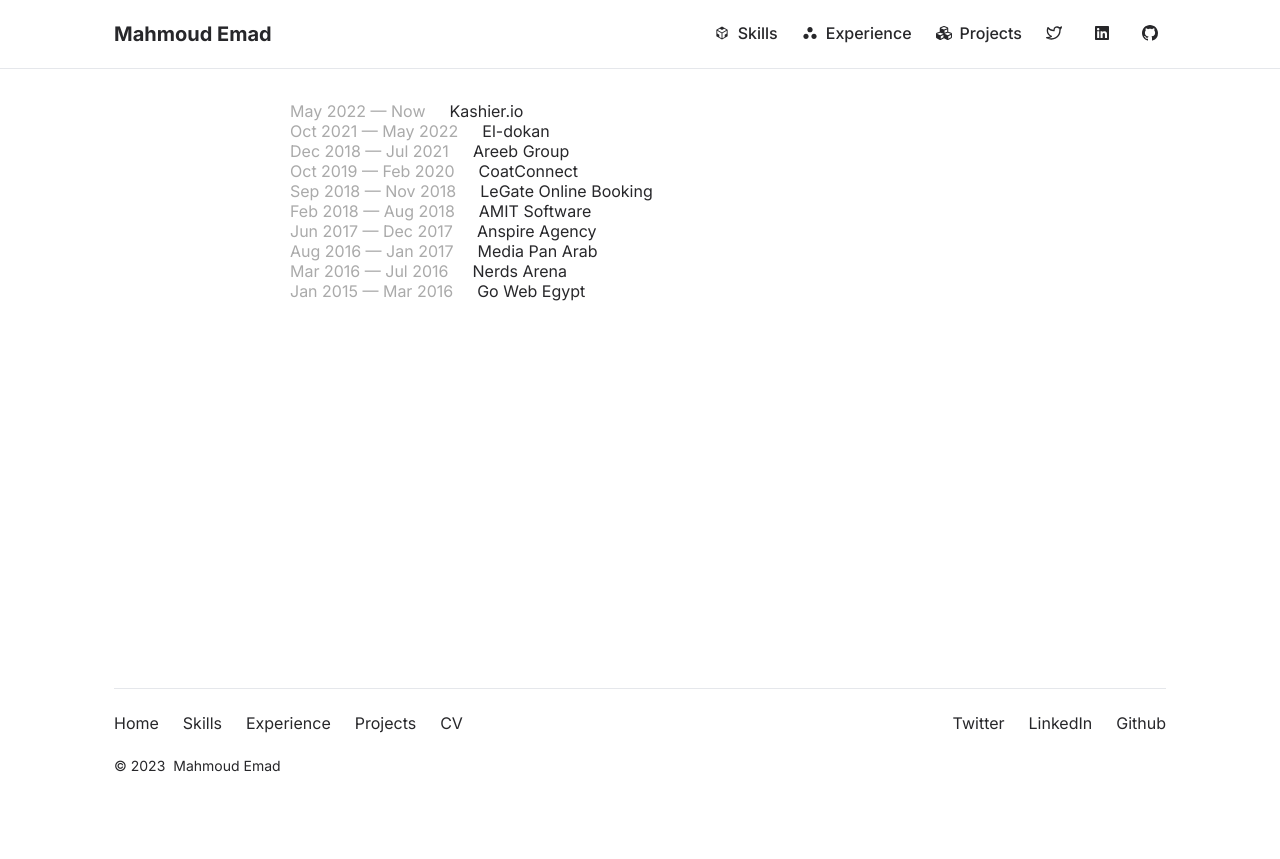
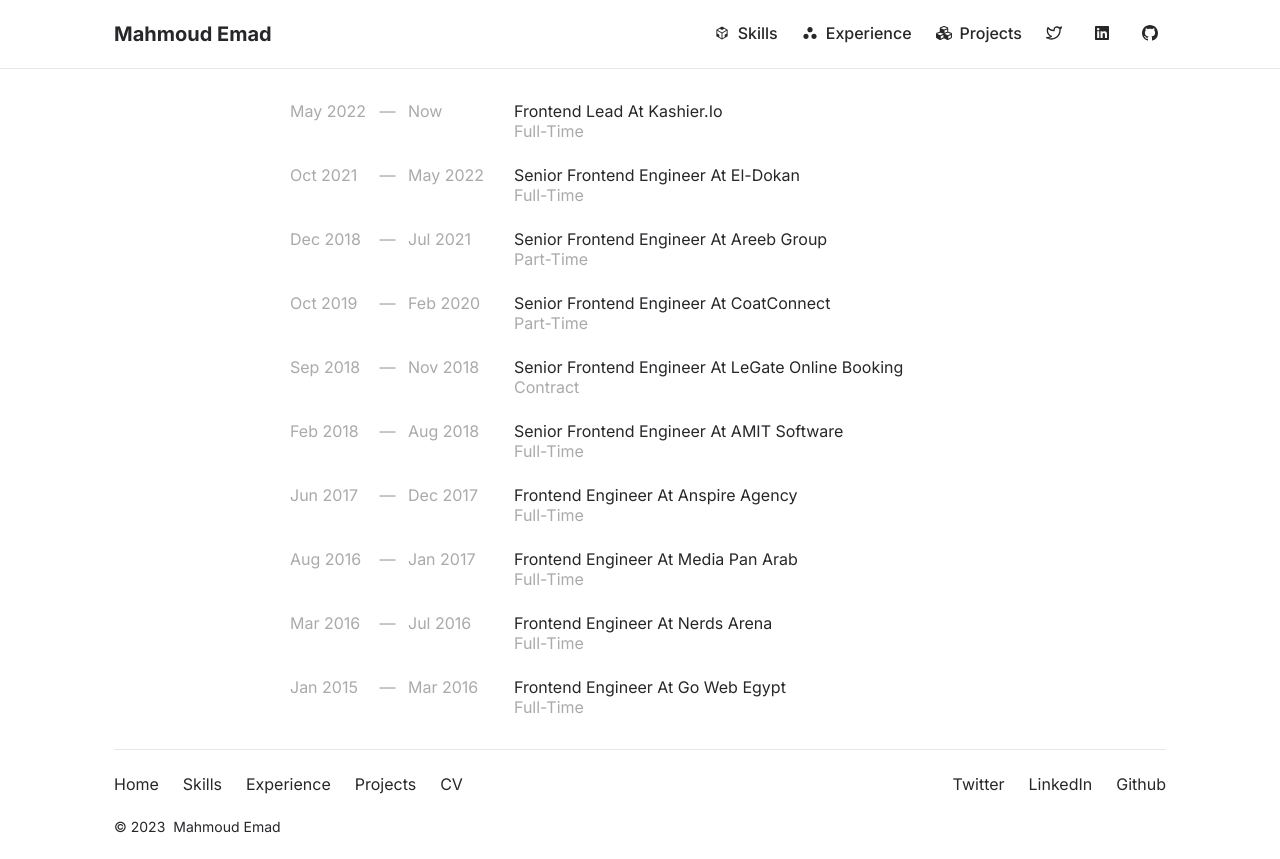
Before and after one commit to iMahmoudEmad/Mahmoud-EmadEldin-CV, a Next.js app: page /experience in a window 1280 px wide. Before the commit the page ends 800 px from the top, so only its background shows below. Built offline with nearby package versions, Linux system fonts and the light colour scheme.

Commit message:
WIP with exp page

```diff
--- a/src/pages/experience/index.tsx
+++ b/src/pages/experience/index.tsx
@@ -6,6 +6,7 @@
 import { experiences } from "@/constants/experience";
 const inter = Inter({ subsets: ["latin"] });
 import { v4 } from "uuid";
+import Link from "next/link";
 
 export default function Home() {
   const authorYearBorn = 1996;
@@ -18,18 +19,22 @@
 
       <main className={"main full-w " + inter.className}>
         <div className={styles.content}>
-            {experiences.map((experience) =>
-                <div className={'flex ai-center ' + styles.experience} key={v4()}>
-                  <div className={styles.start}>
-                    {experience.from}
-                    <span> — </span>
-                    {experience.to}
-                  </div>
-                  <div className={styles.end}>
-                    {experience.company.name}
-                  </div>
-                </div>
-            )}
+          {experiences.map((experience) => (
+            <div className={"flex " + styles.experience} key={v4()}>
+              <div className={styles.start}>
+                <span className={styles.from}>{experience.from}</span>
+                <span className={styles.space}> — </span>
+                <span>{experience.to}</span>
+              </div>
+              <div className={styles.end}>
+                <Link href={experience.company.link}>
+                  {experience.role} at {experience.company.name}
+                </Link>
+
+                <span className={styles.role}>{experience.contract}</span>
+              </div>
+            </div>
+          ))}
         </div>
       </main>
 
--- a/src/styles/Experience.module.scss
+++ b/src/styles/Experience.module.scss
@@ -3,13 +3,33 @@
   margin-inline: auto;
 
   .experience {
-    .start {
+    margin-block-end: 1.5rem;
+
+    .start,
+    .role {
       color: var(--font-gray-color);
       text-transform: capitalize;
     }
 
+    .start {
+      min-width: 200px;
+    }
+
+    .from {
+      min-width: 77px;
+      display: inline-block;
+    }
+
+    .space {
+      padding-inline: 0.5rem;
+    }
+
     .end {
       padding-inline-start: 1.5rem;
+
+      .role{
+        display: block;
+      }
     }
   }
 
```
